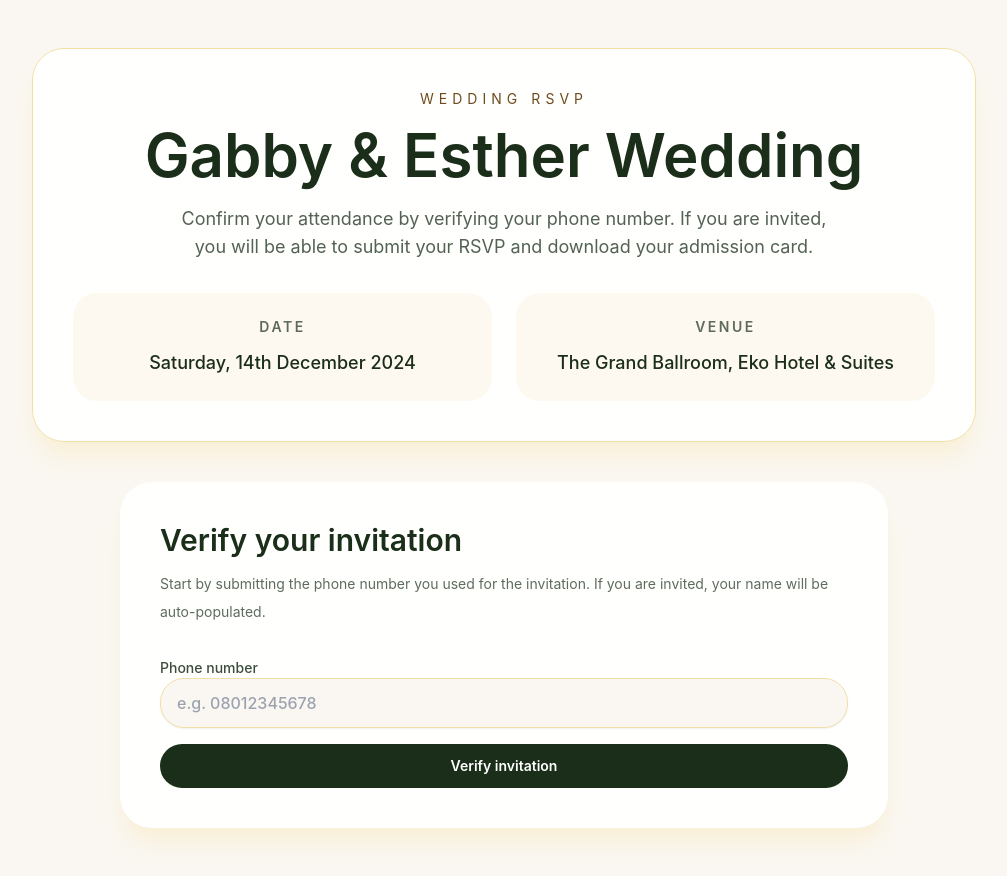
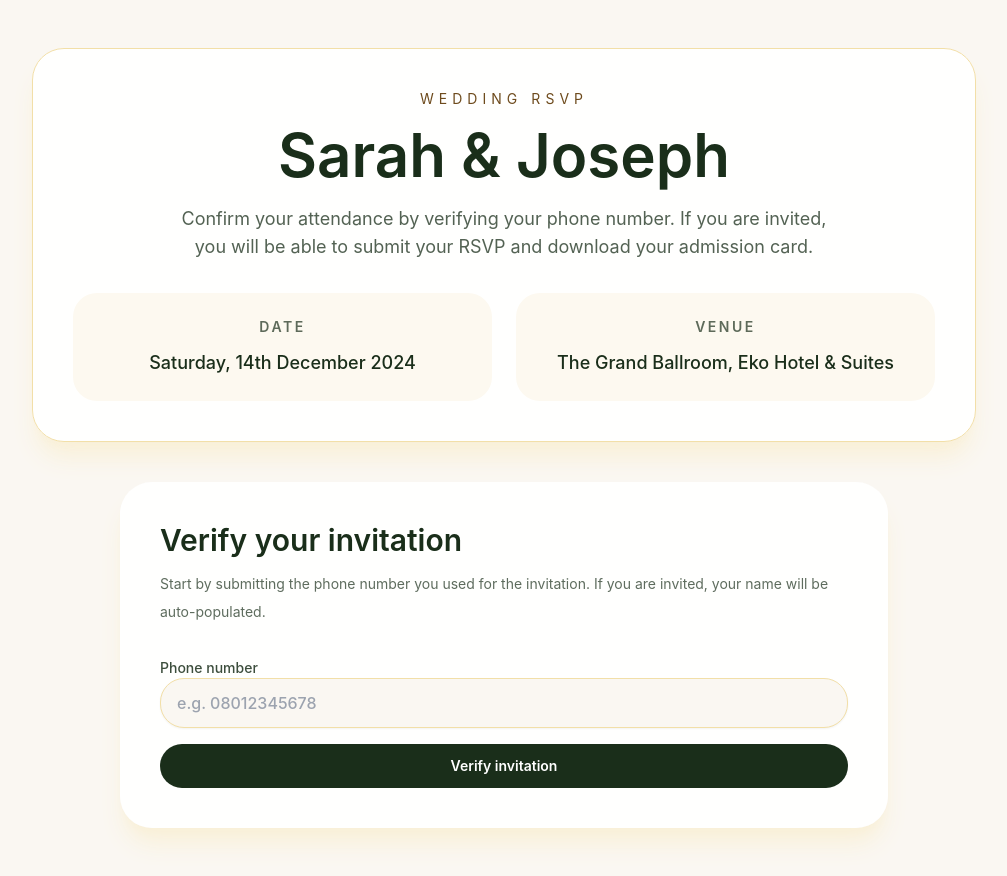
Before and after one commit to jijazy1-hub/wedding-iv, a Next.js app: page / in a window 1280 px wide. Shown: the whole page, without its empty margins (136-1143 px from the left). Built offline with nearby package versions, Linux system fonts and the light colour scheme.

Commit message:
Update wedding names from Gabby & Esther to Sarah & Joseph

```diff
--- a/src/app/layout.tsx
+++ b/src/app/layout.tsx
@@ -3,7 +3,7 @@ import "./globals.css";
 
 export const metadata: Metadata = {
   title: process.env.NEXT_PUBLIC_WEDDING_TITLE || "Wedding RSVP",
-  description: "RSVP for the wedding of Gabby and Esther.",
+  description: "RSVP for the wedding of Sarah and Joseph.",
 };
 
 export default function RootLayout({
--- a/src/app/page.tsx
+++ b/src/app/page.tsx
@@ -31,7 +31,7 @@ export default function HomePage() {
   const [isVerifying, setIsVerifying] = useState(false);
   const [isSubmitting, setIsSubmitting] = useState(false);
 
-  const weddingTitle = process.env.NEXT_PUBLIC_WEDDING_TITLE || "Gabby & Esther Wedding";
+  const weddingTitle = process.env.NEXT_PUBLIC_WEDDING_TITLE || "Sarah & Joseph";
   const weddingDate = process.env.NEXT_PUBLIC_WEDDING_DATE || "Saturday, 14th December 2024";
   const weddingVenue = process.env.NEXT_PUBLIC_WEDDING_VENUE || "The Grand Ballroom, Eko Hotel & Suites";
 
```
